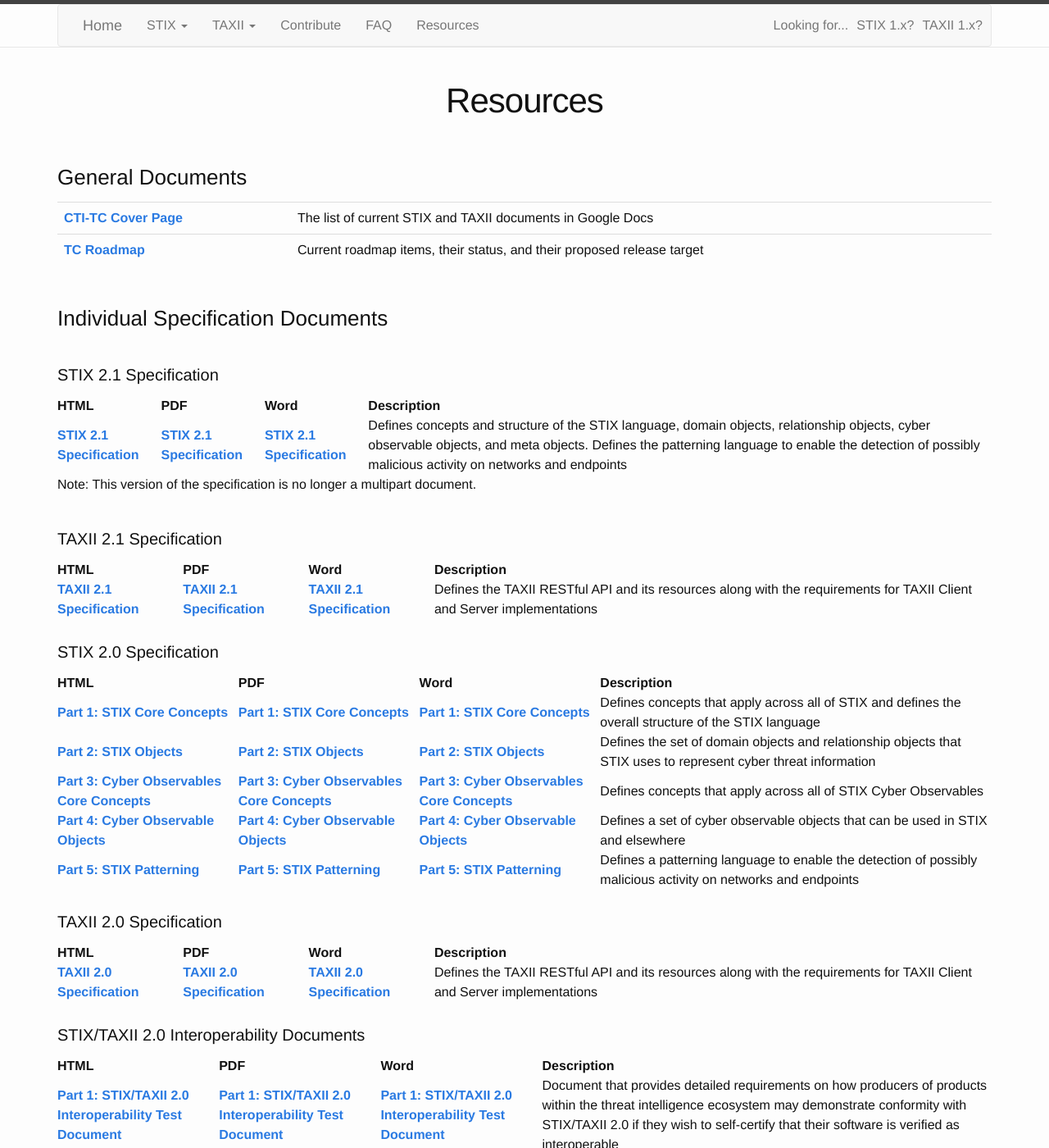
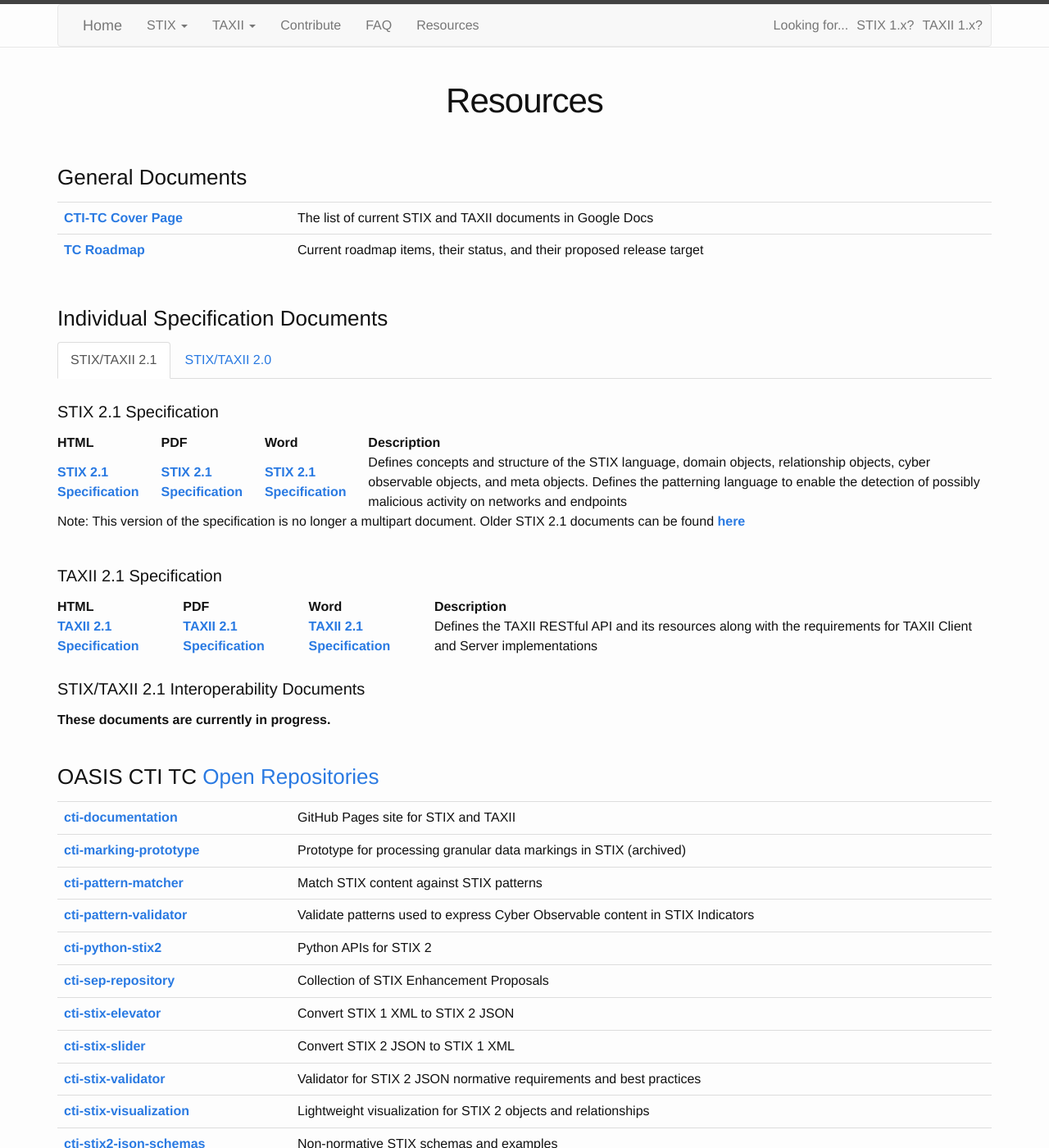
Before and after one commit to oasis-open/cti-documentation, a Jekyll site: the page built from resources.md, in a window 1280 px wide and 1400 px high. Shown: the whole window at 82% size. Built offline with Jekyll 4.4.1, drawn with Linux system fonts in a browser that asks for light colours; some of the changed text lies outside the part shown.

Commit message:
update resources.md with latest approved CS
- update icon to new style
- typos or minor changes

```diff
--- a/js/main.js
+++ b/js/main.js
@@ -16,3 +16,9 @@
 
   $('.btn-spec').tooltip();
 });
+
+
+$('#toggle-tabs a').click(function (e) {
+  e.preventDefault()
+  $(this).tab('show')
+});
--- a/resources.md
+++ b/resources.md
@@ -15,14 +15,23 @@
 
 ### Individual Specification Documents
 
+<div>
+<ul style="margin-left: 0px;" class="nav nav-tabs" role="tablist" id="toggle-tabs">
+  <li role="presentation" class="active"><a href="#v21" aria-controls="v21" role="tab" data-toggle="tab">STIX/TAXII 2.1</a></li>
+  <li role="presentation"><a href="#v20" aria-controls="v20" role="tab" data-toggle="tab">STIX/TAXII 2.0</a></li>
+</ul>
+
+<!-- Tab panes -->
+<div class="tab-content">
+  <div role="tabpanel" class="tab-pane active" id="v21" markdown="1">
 
 #### STIX 2.1 Specification
 
 | HTML | PDF | Word | Description |
 | --- | --- | --- | --- |
-| [**STIX 2.1 Specification**](https://docs.oasis-open.org/cti/stix/v2.1/cs01/stix-v2.1-cs01.html) | [**STIX 2.1 Specification**](https://docs.oasis-open.org/cti/stix/v2.1/cs01/stix-v2.1-cs01.pdf) | [**STIX 2.1 Specification**](https://docs.oasis-open.org/cti/stix/v2.1/cs01/stix-v2.1-cs01.docx) | Defines concepts and structure of the STIX language, domain objects, relationship objects, cyber observable objects, and meta objects. Defines the patterning language to enable the detection of possibly malicious activity on networks and endpoints |
+| [**STIX 2.1 Specification**](https://docs.oasis-open.org/cti/stix/v2.1/cs02/stix-v2.1-cs02.html) | [**STIX 2.1 Specification**](https://docs.oasis-open.org/cti/stix/v2.1/cs02/stix-v2.1-cs02.pdf) | [**STIX 2.1 Specification**](https://docs.oasis-open.org/cti/stix/v2.1/cs02/stix-v2.1-cs02.docx) | Defines concepts and structure of the STIX language, domain objects, relationship objects, cyber observable objects, and meta objects. Defines the patterning language to enable the detection of possibly malicious activity on networks and endpoints |
 
-Note: This version of the specification is no longer a multipart document.
+Note: This version of the specification is no longer a multipart document. Older STIX 2.1 documents can be found [**here**](https://docs.oasis-open.org/cti/stix/v2.1/)
 
 #### TAXII 2.1 Specification
 
@@ -30,6 +39,12 @@
 | --- | --- | --- | --- |
 | [**TAXII 2.1 Specification**](https://docs.oasis-open.org/cti/taxii/v2.1/cs01/taxii-v2.1-cs01.html) | [**TAXII 2.1 Specification**](https://docs.oasis-open.org/cti/taxii/v2.1/cs01/taxii-v2.1-cs01.pdf) | [**TAXII 2.1 Specification**](https://docs.oasis-open.org/cti/taxii/v2.1/cs01/taxii-v2.1-cs01.docx) | Defines the TAXII RESTful API and its resources along with the requirements for TAXII Client and Server implementations |
 
+#### STIX/TAXII 2.1 Interoperability Documents
+
+**These documents are currently in progress.**
+
+  </div>
+  <div role="tabpanel" class="tab-pane" id="v20" markdown="1">
 
 #### STIX 2.0 Specification
 
@@ -54,6 +69,9 @@
 | [**Part 1: STIX/TAXII 2.0 Interoperability Test Document**](https://docs.oasis-open.org/cti/stix-taxii-2-interop-p1/v1.1/stix-taxii-2-interop-p1-v1.1.html) | [**Part 1: STIX/TAXII 2.0 Interoperability Test Document**](https://docs.oasis-open.org/cti/stix-taxii-2-interop-p1/v1.1/stix-taxii-2-interop-p1-v1.1.pdf) | [**Part 1: STIX/TAXII 2.0 Interoperability Test Document**](https://docs.oasis-open.org/cti/stix-taxii-2-interop-p1/v1.1/stix-taxii-2-interop-p1-v1.1.docx) | Document that provides detailed requirements on how producers of products within the threat intelligence ecosystem may demonstrate conformity with STIX/TAXII 2.0 if they wish to self-certify that their software is verified as interoperable |
 | [**Part 2: STIX/TAXII 2.0 Interoperability Test Document**](https://docs.oasis-open.org/cti/stix-taxii-2-interop-p2/v1.0/stix-taxii-2-interop-p2-v1.0.html) | [**Part 2: STIX/TAXII 2.0 Interoperability Test Document**](https://docs.oasis-open.org/cti/stix-taxii-2-interop-p2/v1.0/stix-taxii-2-interop-p2-v1.0.pdf) | [**Part 2: STIX/TAXII 2.0 Interoperability Test Document**](https://docs.oasis-open.org/cti/stix-taxii-2-interop-p2/v1.0/stix-taxii-2-interop-p2-v1.0.docx) | Document that provides detailed requirements on how producers of products within the threat intelligence ecosystem may demonstrate conformity with STIX/TAXII 2.0 if they wish to self-certify that their software is verified as interoperable |
 
+  </div>
+</div>
+</div>
 
 ### OASIS CTI TC [Open Repositories](https://www.oasis-open.org/resources/open-repositories/){: target="_blank"}
 
```
Also changed, not shown: contribute.md (+13 -16 lines), faq.md (+5 -5 lines), README.md, img/oasis_icon.png.
